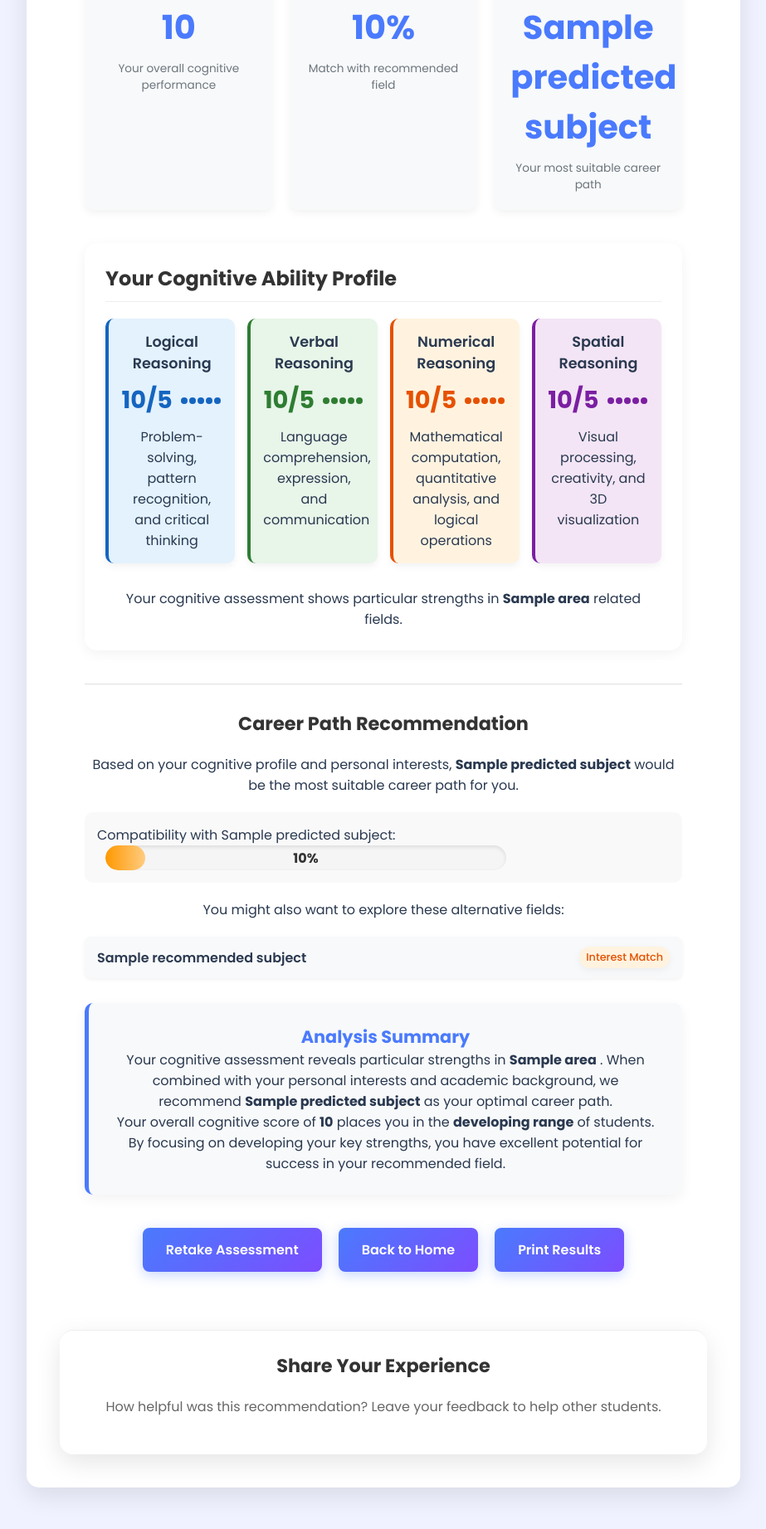
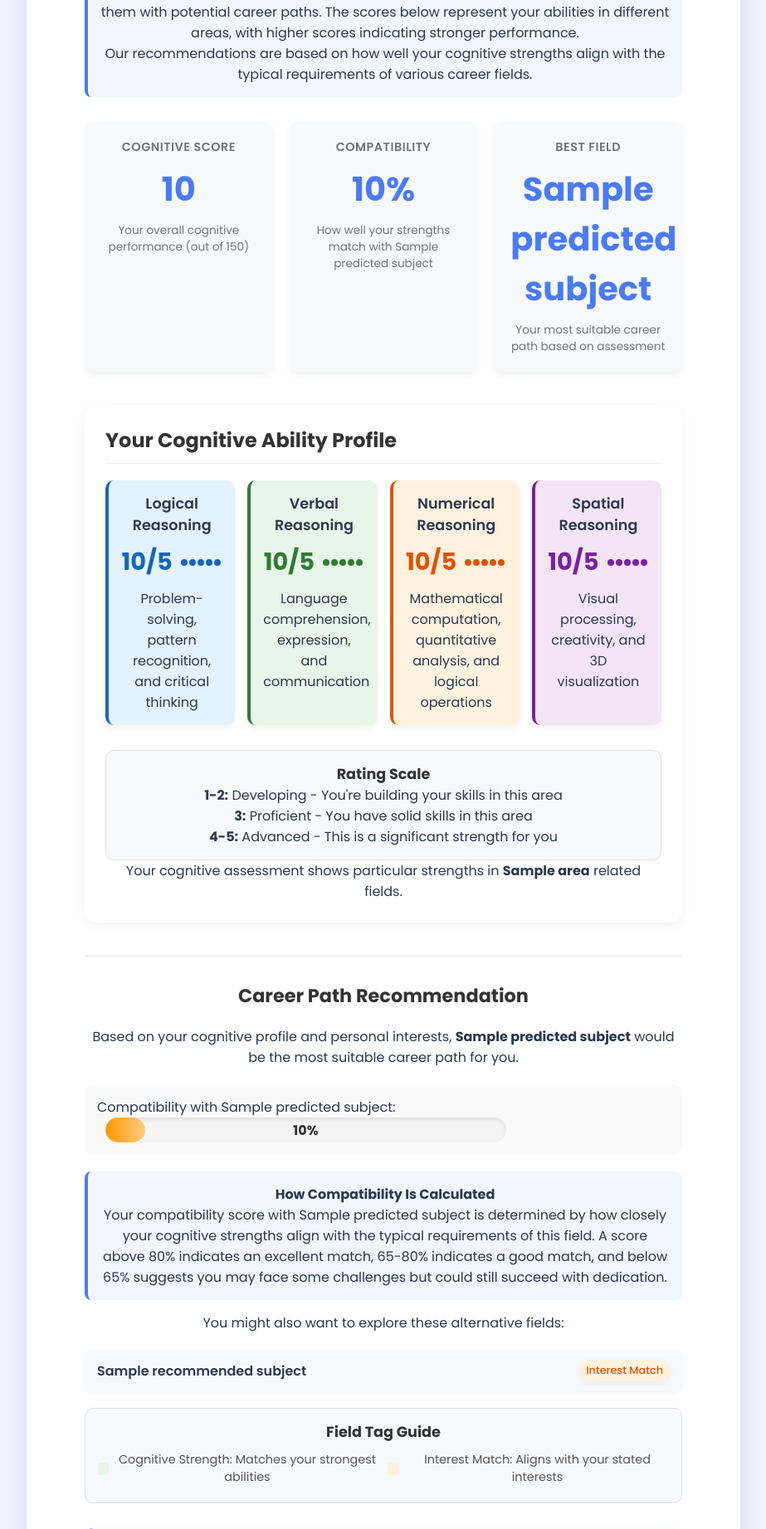
Before and after one commit to rumunyana/IGA_HIFADHI, a Django app: template recommenderApp/templates/enhanced_result.html in a window 1280 px wide. Shown: the part 296-2139 px from the top of the page at 83% size, without its empty margins (178-1101 px from the left). Run offline with Django 5.2, Linux system fonts and the light colour scheme; tables that the repository leaves empty hold one stand-in row (values such as "Sample post"); the template is opened without the code that fills it: values that come from a table or form of the project are taken from there, most other values are stand-ins (such as "Sample title", 1, 10 or a date in 2020).

Commit message:
Update enhanced_result.html

```diff
--- a/recommenderApp/templates/enhanced_result.html
+++ b/recommenderApp/templates/enhanced_result.html
@@ -183,6 +183,14 @@
             color: #7b1fa2;
         }
 
+        .explanation-box {
+            background-color: #f0f7ff;
+            border-radius: 8px;
+            padding: 15px;
+            margin: 15px 0;
+            border-left: 4px solid #4a7afd;
+        }
+
         .recommendation-section {
             margin-top: 40px;
             border-top: 1px solid #e0e0e0;
@@ -303,6 +311,45 @@
             margin-top: 0;
             color: #4a7afd;
             font-size: 1.3rem;
+        }
+
+        .scoring-legend {
+            background-color: #f8f9fa;
+            border-radius: 10px;
+            padding: 15px;
+            margin-top: 20px;
+            border: 1px solid #e0e0e0;
+        }
+
+        .scoring-legend h4 {
+            margin-top: 0;
+            color: #333;
+            font-size: 1.1rem;
+        }
+
+        .legend-grid {
+            display: grid;
+            grid-template-columns: repeat(auto-fit, minmax(200px, 1fr));
+            gap: 10px;
+            margin-top: 10px;
+        }
+
+        .legend-item {
+            display: flex;
+            align-items: center;
+            margin-bottom: 5px;
+        }
+
+        .legend-color {
+            width: 15px;
+            height: 15px;
+            border-radius: 3px;
+            margin-right: 8px;
+        }
+
+        .legend-label {
+            font-size: 0.9rem;
+            color: #555;
         }
 
         .action-buttons {
@@ -568,23 +615,31 @@
                 </div>
 
                 <div class="results-content">
+                    <!-- What These Results Mean section -->
+                    <div class="explanation-box">
+                        <h4>What These Results Mean</h4>
+                        <p>Based on your assessment, we've analyzed your cognitive strengths and matched them with potential career paths.
+                        The scores below represent your abilities in different areas, with higher scores indicating stronger performance.</p>
+                        <p>Our recommendations are based on how well your cognitive strengths align with the typical requirements of various career fields.</p>
+                    </div>
+
                     <div class="stats-grid">
                         <div class="stat-card">
                             <p class="stat-label">Cognitive Score</p>
                             <p class="stat-value">{{ iq_result.total_score }}</p>
-                            <p class="stat-description">Your overall cognitive performance</p>
+                            <p class="stat-description">Your overall cognitive performance (out of 150)</p>
                         </div>
 
                         <div class="stat-card">
                             <p class="stat-label">Compatibility</p>
                             <p class="stat-value">{{ compatibility_score }}%</p>
-                            <p class="stat-description">Match with recommended field</p>
+                            <p class="stat-description">How well your strengths match with {{ predicted_subject }}</p>
                         </div>
 
                         <div class="stat-card">
                             <p class="stat-label">Best Field</p>
                             <p class="stat-value">{{ predicted_subject }}</p>
-                            <p class="stat-description">Your most suitable career path</p>
+                            <p class="stat-description">Your most suitable career path based on assessment</p>
                         </div>
                     </div>
 
@@ -655,6 +710,13 @@
                             </div>
                         </div>
 
+                        <div class="scoring-legend">
+                            <h4>Rating Scale</h4>
+                            <p><strong>1-2:</strong> Developing - You're building your skills in this area<br>
+                               <strong>3:</strong> Proficient - You have solid skills in this area<br>
+                               <strong>4-5:</strong> Advanced - This is a significant strength for you</p>
+                        </div>
+
                         <p>Your cognitive assessment shows particular strengths in
                             {% for area in cognitive_strengths %}
                             {% if forloop.last and not forloop.first %}and <strong>{{ area }}</strong>{% elif forloop.first and
@@ -676,6 +738,12 @@
                             </div>
                         </div>
 
+                        <!-- Compatibility explanation -->
+                        <div class="explanation-box">
+                            <h4>How Compatibility Is Calculated</h4>
+                            <p>Your compatibility score with {{ predicted_subject }} is determined by how closely your cognitive strengths align with the typical requirements of this field. A score above 80% indicates an excellent match, 65-80% indicates a good match, and below 65% suggests you may face some challenges but could still succeed with dedication.</p>
+                        </div>
+
                         <p>You might also want to explore these alternative fields:</p>
                         <ul class="subject-list">
                             {% for subject in recommended_subjects %}
@@ -689,6 +757,21 @@
                             </li>
                             {% endfor %}
                         </ul>
+
+                        <!-- Field Tags explanation -->
+                        <div class="scoring-legend">
+                            <h4>Field Tag Guide</h4>
+                            <div class="legend-grid">
+                                <div class="legend-item">
+                                    <div class="legend-color" style="background-color: #e8f5e9;"></div>
+                                    <span class="legend-label">Cognitive Strength: Matches your strongest abilities</span>
+                                </div>
+                                <div class="legend-item">
+                                    <div class="legend-color" style="background-color: #fff3e0;"></div>
+                                    <span class="legend-label">Interest Match: Aligns with your stated interests</span>
+                                </div>
+                            </div>
+                        </div>
 
                         <div class="conclusion-box">
                             <h4>Analysis Summary</h4>
@@ -717,8 +800,7 @@
                 <!-- Testimonial Section -->
                 <div class="card feedback-card">
                     <h3 class="feedback-title">Share Your Experience</h3>
-                    <p class="feedback-subtitle">How helpful was this recommendation? Leave your feedback to help other
-                        students.</p>
+                    <p class="feedback-subtitle">How helpful was this recommendation? Your feedback helps improve our system and assists other students.</p>
                     {% if user and prediction_found and not is_temporary %}
                     {% if testimonial_success %}
                     <div class="success-message">Your testimonial has been submitted successfully!</div>
@@ -744,7 +826,7 @@
 
                         <div class="textarea-container">
                             <textarea name="content" class="feedback-textarea" rows="4"
-                                placeholder="Share your thoughts on the recommendation..." required aria-label="Your feedback"></textarea>
+                                placeholder="Was this recommendation useful? What actions will you take based on these results?" required aria-label="Your feedback"></textarea>
                         </div>
 
                         <div class="submit-container">
```
